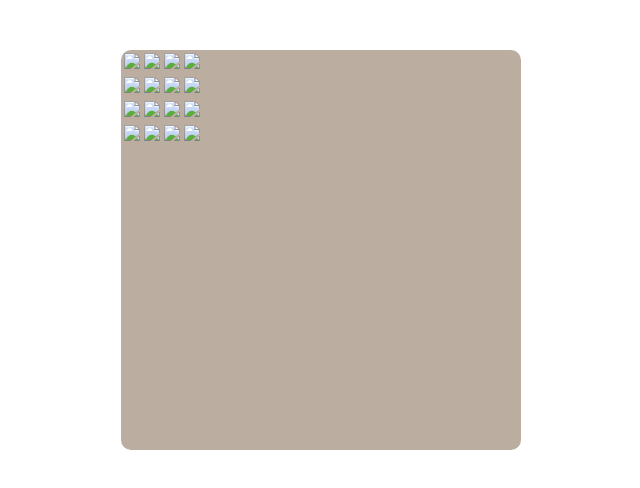
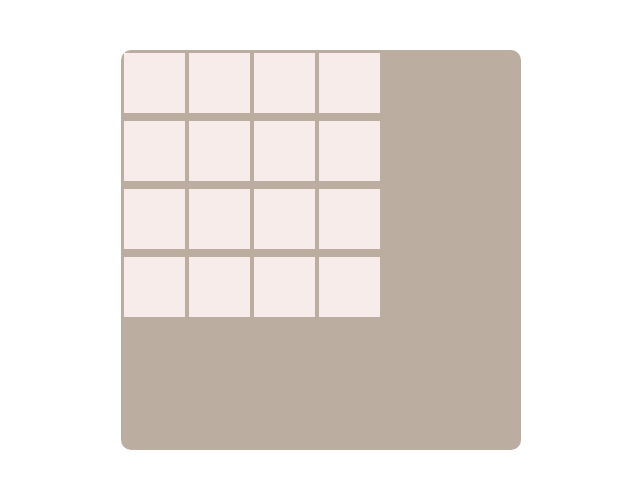
Before and after one commit to matikda/2048, a plain HTML site: page Index.html in a window 1280 px wide. Shown: the whole page, without its empty margins (319-959 px from the left). Drawn offline with Linux system fonts and the light colour scheme.

Commit message:
Update Index.html

```diff
--- a/Index.html
+++ b/Index.html
@@ -9,28 +9,28 @@
       <div class="game">
   <table>
     <tr>
-      <td><img id="tile-0-0" src="path/to/empty-tile.jpg"></td>
-      <td><img id="tile-0-1" src="path/to/empty-tile.jpg"></td>
-      <td><img id="tile-0-2" src="path/to/empty-tile.jpg"></td>
-      <td><img id="tile-0-3" src="path/to/empty-tile.jpg"></td>
+      <td><img id="tile-0-0" src="empty-tile.jpg"></td>
+      <td><img id="tile-0-1" src="empty-tile.jpg"></td>
+      <td><img id="tile-0-2" src="empty-tile.jpg"></td>
+      <td><img id="tile-0-3" src="empty-tile.jpg"></td>
     </tr>
     <tr>
-      <td><img id="tile-1-0" src="path/to/empty-tile.jpg"></td>
-      <td><img id="tile-1-1" src="path/to/empty-tile.jpg"></td>
-      <td><img id="tile-1-2" src="path/to/empty-tile.jpg"></td>
-      <td><img id="tile-1-3" src="path/to/empty-tile.jpg"></td>
+      <td><img id="tile-1-0" src="empty-tile.jpg"></td>
+      <td><img id="tile-1-1" src="empty-tile.jpg"></td>
+      <td><img id="tile-1-2" src="empty-tile.jpg"></td>
+      <td><img id="tile-1-3" src="empty-tile.jpg"></td>
     </tr>
     <tr>
-      <td><img id="tile-2-0" src="path/to/empty-tile.jpg"></td>
-      <td><img id="tile-2-1" src="path/to/empty-tile.jpg"></td>
-      <td><img id="tile-2-2" src="path/to/empty-tile.jpg"></td>
-      <td><img id="tile-2-3" src="path/to/empty-tile.jpg"></td>
+      <td><img id="tile-2-0" src="empty-tile.jpg"></td>
+      <td><img id="tile-2-1" src="empty-tile.jpg"></td>
+      <td><img id="tile-2-2" src="empty-tile.jpg"></td>
+      <td><img id="tile-2-3" src="empty-tile.jpg"></td>
     </tr>
     <tr>
-      <td><img id="tile-3-0" src="path/to/empty-tile.jpg"></td>
-      <td><img id="tile-3-1" src="path/to/empty-tile.jpg"></td>
-      <td><img id="tile-3-2" src="path/to/empty-tile.jpg"></td>
-      <td><img id="tile-3-3" src="path/to/empty-tile.jpg"></td>
+      <td><img id="tile-3-0" src="empty-tile.jpg"></td>
+      <td><img id="tile-3-1" src="empty-tile.jpg"></td>
+      <td><img id="tile-3-2" src="empty-tile.jpg"></td>
+      <td><img id="tile-3-3" src="empty-tile.jpg"></td>
     </tr>
   </table>
 </div>
```
